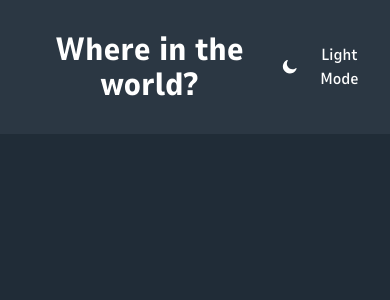
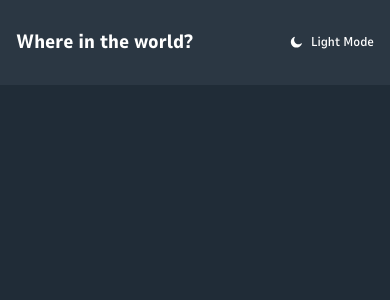
Before and after one commit to steff93/rest-countries-demo, a React (Vite) app: page / in a window 390 px wide. Shown: the top 300 px of the page. Built offline with nearby package versions, Linux system fonts and the light colour scheme.

Commit message:
small styling adjustments for header fonts

```diff
--- a/src/components/Header/Header.scss
+++ b/src/components/Header/Header.scss
@@ -34,5 +34,9 @@
 
   @media (max-width: 767px) {
     padding: 2rem 1rem;
+
+    .theme-switcher__holder {
+      font-size: 0.8rem;
+    }
   }
 }
--- a/src/index.scss
+++ b/src/index.scss
@@ -73,6 +73,6 @@ button {
 
 @media (max-width: 767px) {
   h1 {
-    font-size: 2rem;
+    font-size: 1.2rem;
   }
 }
```
